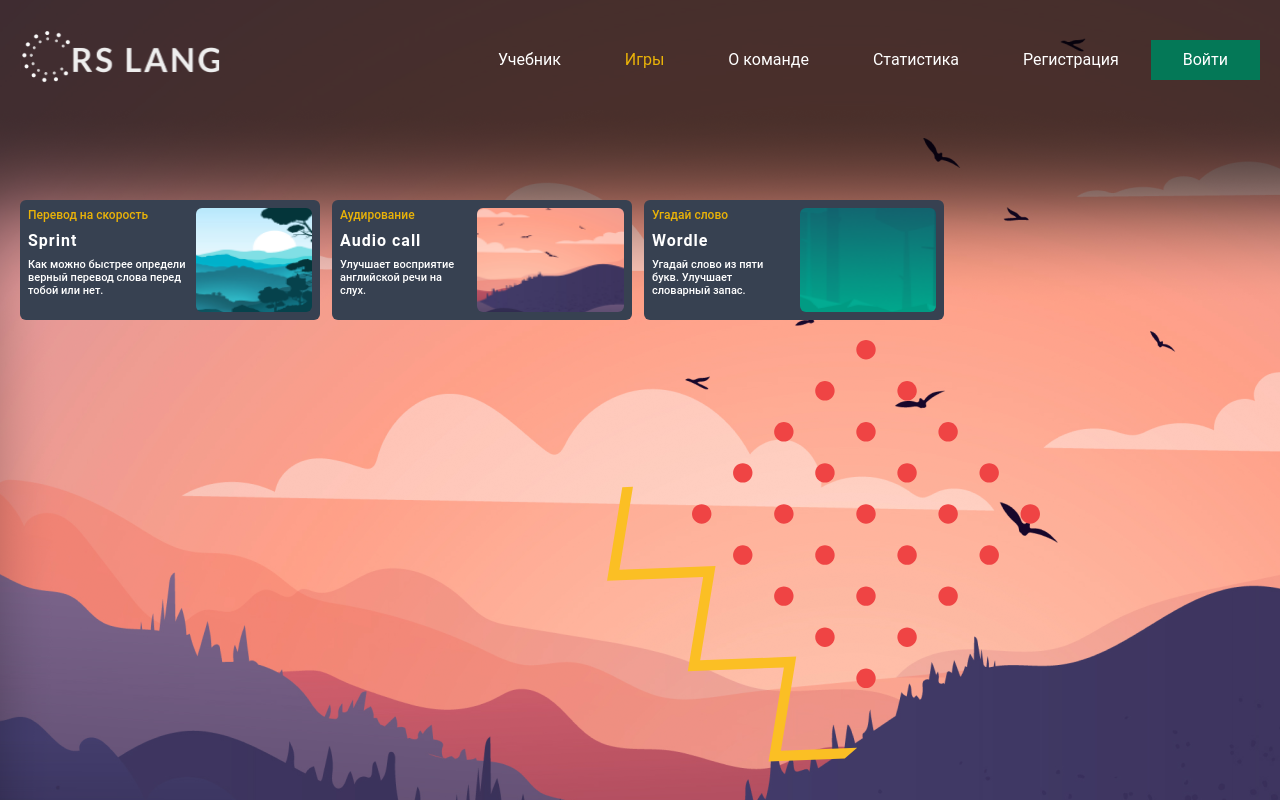
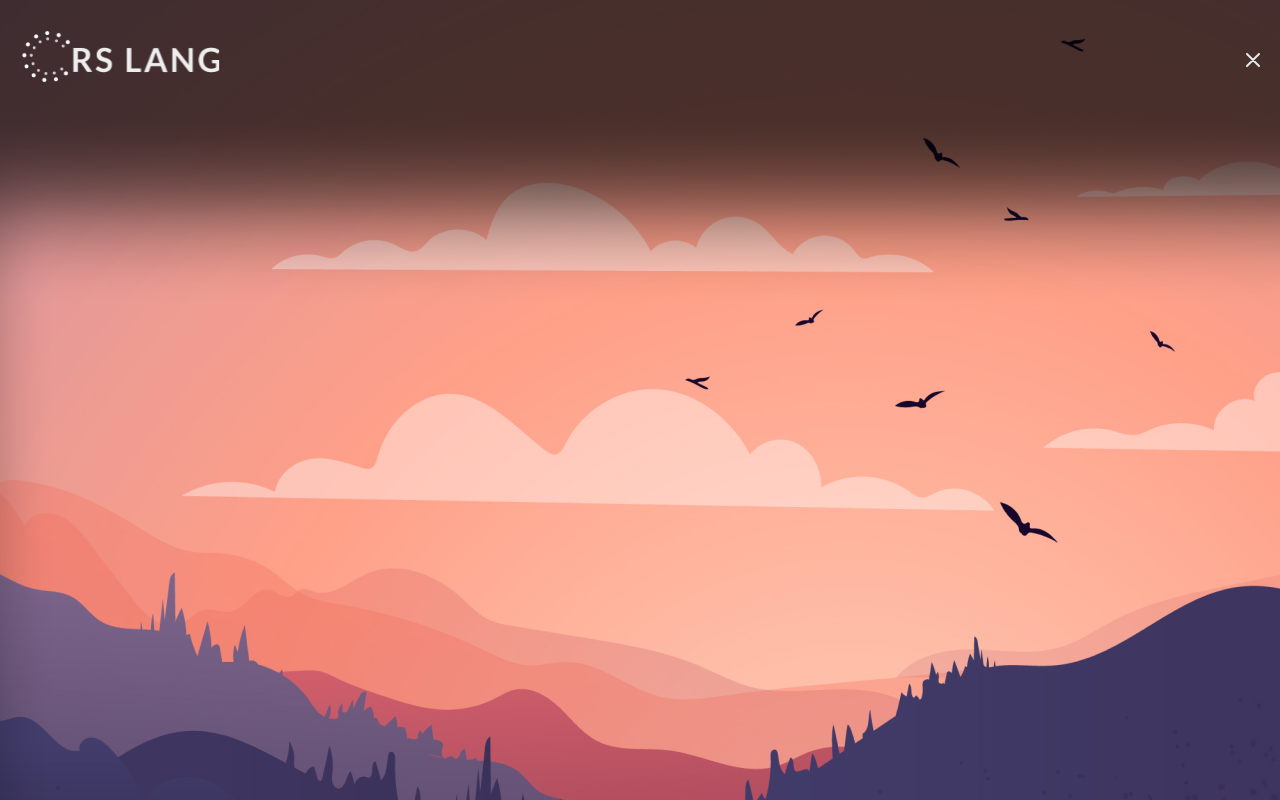
Before and after one commit to Arantiryo/rs-lang, a React (Create React App) app in the folder rs-lang/: page /games/audiocall in a window 1280 px wide. Built offline with nearby package versions, Linux system fonts and the light colour scheme.

Commit message:
feat: add navigation to game cards

```diff
--- a/rs-lang/src/Containers/Games/Audiocall/Audiocall.tsx
+++ b/rs-lang/src/Containers/Games/Audiocall/Audiocall.tsx
@@ -1,17 +1,16 @@
+import AudiocallGame from "../../../components/AudiocallGame/AudiocallGame";
 import Header from "../../../components/Header/Header";
 import Main from "../../../components/Main/Main";
-import GameCards from "../GameCards/GameCards";
-// import bgImage from "../../../assets/images/bg_main_audiocall.png";
 
 export default function Audiocall() {
   return (
     <div className="h-screen flex flex-col bg-audiocall">
       <div className="w-full">
-        <Header />
+        <Header isGameHeader={true} />
       </div>
       <div className={`grow-[2]`}>
         <Main className="h-full" transparentBg={true}>
-          <GameCards className="pt-20" />
+          <AudiocallGame />
         </Main>
       </div>
     </div>
--- /dev/null
+++ b/rs-lang/src/components/AudiocallGame/AudiocallGame.tsx
@@ -0,0 +1,3 @@
+export default function AudiocallGame() {
+  return <div className=""></div>;
+}
--- a/rs-lang/src/components/GameCard/GameCard.tsx
+++ b/rs-lang/src/components/GameCard/GameCard.tsx
@@ -1,6 +1,7 @@
 import imgSprint from "../../assets/images/card__sprint.png";
 import imgAudioCall from "../../assets/images/card__audio-call.png";
 import imgWordle from "../../assets/images/card__wordle.png";
+import { Link } from "react-router-dom";
 
 type GameProps = {
   gameType: string;
@@ -44,31 +45,37 @@ export function GameCard({ gameType, name, description, picture }: GameProps) {
 
 export function GameSprint() {
   return (
+    <Link to="/games/spirit">
       <GameCard
         gameType="Перевод на скорость"
         name="Sprint"
         description="Как можно быстрее определи верный перевод слова перед тобой или нет."
         picture={imgSprint}
       />
+    </Link>
   );
 }
 export function GameAudioCall() {
   return (
+    <Link to="/games/audiocall">
       <GameCard
         gameType="Аудирование"
         name="Audio call"
         description="Улучшает восприятие английской речи на слух."
         picture={imgAudioCall}
       />
+    </Link>
   );
 }
 export function GameWordle() {
   return (
+    <Link to="/games/wordle">
       <GameCard
         gameType="Угадай слово"
         name="Wordle"
         description="Угадай слово из пяти букв. Улучшает словарный запас."
         picture={imgWordle}
       />
+    </Link>
   );
 }
--- a/rs-lang/src/components/Header/Header.tsx
+++ b/rs-lang/src/components/Header/Header.tsx
@@ -1,5 +1,6 @@
 import { Link } from "react-router-dom";
 import headerLogo from "../../assets/svg/header__logo.svg";
+import closeIcon from "../../assets/svg/close.svg";
 import Nav from "./Navbar/Burger";
 
 export default function Header({ isGameHeader = false }) {
@@ -12,7 +13,13 @@ export default function Header({ isGameHeader = false }) {
           alt="header logo"
         />
       </Link>
-      <Nav></Nav>
+      {isGameHeader ? (
+        <Link to="/games" className="text-gray-200">
+          <img src={closeIcon} alt="close" />
+        </Link>
+      ) : (
+        <Nav></Nav>
+      )}
     </header>
   );
 }
```
Lines whose indentation alone changed are shown as unchanged.
